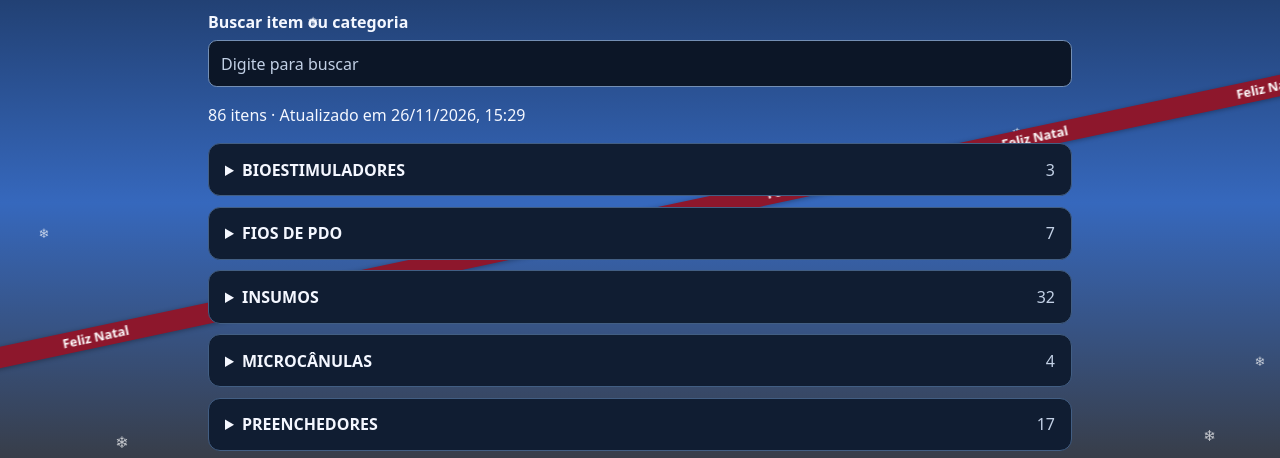
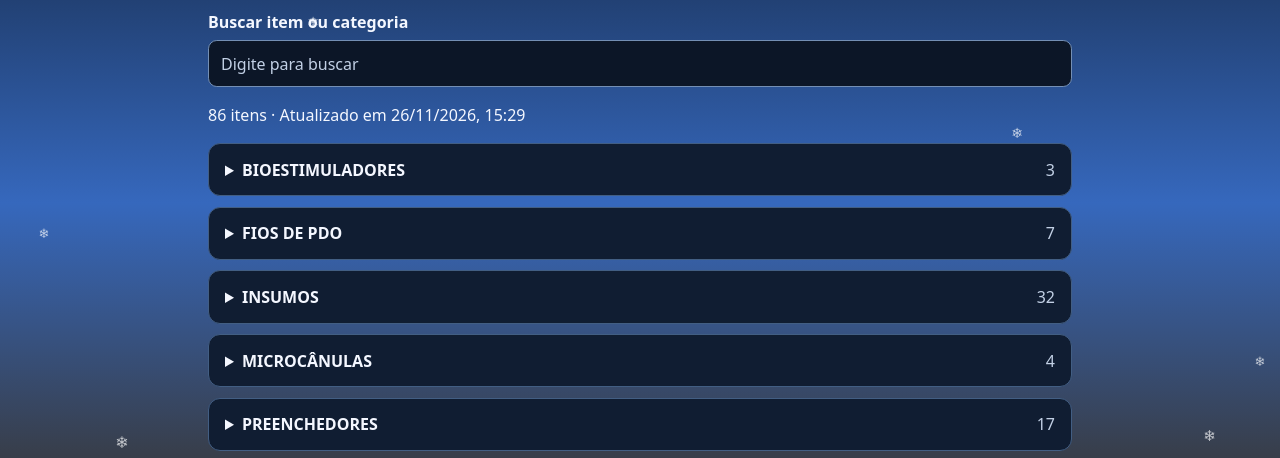
Before and after one commit to Helton-87/ldpricetable, a website with bundled scripts: page index.html in a window 1280 px wide. Shown: the part 333-791 px from the top of the page. Built offline with nearby package versions, Linux system fonts and the light colour scheme.

Commit message:
Remove a faixa diagonal de Feliz Natal

```diff
--- a/index.html
+++ b/index.html
@@ -28,32 +28,6 @@
     <span>❄</span>
     <span>❄</span>
   </div>
-  <div class="holiday-ribbon" aria-hidden="true">
-    <div class="holiday-ribbon__band">
-      <div class="holiday-ribbon__track">
-        <div class="holiday-ribbon__group">
-          <span>Feliz Natal</span>
-          <span>Feliz Natal</span>
-          <span>Feliz Natal</span>
-          <span>Feliz Natal</span>
-          <span>Feliz Natal</span>
-          <span>Feliz Natal</span>
-          <span>Feliz Natal</span>
-          <span>Feliz Natal</span>
-        </div>
-        <div class="holiday-ribbon__group">
-          <span>Feliz Natal</span>
-          <span>Feliz Natal</span>
-          <span>Feliz Natal</span>
-          <span>Feliz Natal</span>
-          <span>Feliz Natal</span>
-          <span>Feliz Natal</span>
-          <span>Feliz Natal</span>
-          <span>Feliz Natal</span>
-        </div>
-      </div>
-    </div>
-  </div>
   <header><div class="wrap bar"><div class="brand"><img src="./logo.png" alt="LD" width="44" height="44"><strong>Tabela de preços</strong></div><a href="./admin/">Administração</a></div></header>
   <main class="wrap">
     <section id="install" class="panel install" aria-labelledby="install-title" hidden>
--- a/public/styles.css
+++ b/public/styles.css
@@ -153,45 +153,3 @@ main > .muted { color: inherit; }
     to { transform: translateY(calc(100vh + 2rem)); }
   }
 }
-
-.holiday-ribbon {
-  position: fixed;
-  inset: 0;
-  overflow: hidden;
-  pointer-events: none;
-}
-.holiday-ribbon__band {
-  position: absolute;
-  top: 68%;
-  left: -25%;
-  width: 150%;
-  overflow: hidden;
-  transform: rotate(-12deg);
-  background: #8d172c;
-  color: #fff;
-  box-shadow: 0 1px 5px #03050755;
-  font-size: .8rem;
-  font-weight: 700;
-  line-height: 1.65;
-  white-space: nowrap;
-}
-.holiday-ribbon__track {
-  display: flex;
-}
-.holiday-ribbon__group {
-  display: flex;
-  flex: 0 0 auto;
-  justify-content: space-around;
-  min-width: max(100%, 48rem);
-}
-.holiday-ribbon ~ header, .holiday-ribbon ~ main {
-  position: relative;
-}
-@media (prefers-reduced-motion: no-preference) {
-  .holiday-ribbon__group {
-    animation: holiday-ribbon-scroll 22s linear infinite;
-  }
-  @keyframes holiday-ribbon-scroll {
-    to { transform: translateX(-100%); }
-  }
-}
--- a/public/sw.js
+++ b/public/sw.js
@@ -1,4 +1,4 @@
-const cacheName = 'ld-price-v6'
+const cacheName = 'ld-price-v7'
 const shell = ['/', '/app.js', '/catalog.js', '/styles.css', '/manifest.webmanifest', '/logo.png', '/icon-192.png', '/icon-512.png']
 const catalogPath = '/api/catalog'
 
--- a/styles.css
+++ b/styles.css
@@ -153,45 +153,3 @@ main > .muted { color: inherit; }
     to { transform: translateY(calc(100vh + 2rem)); }
   }
 }
-
-.holiday-ribbon {
-  position: fixed;
-  inset: 0;
-  overflow: hidden;
-  pointer-events: none;
-}
-.holiday-ribbon__band {
-  position: absolute;
-  top: 68%;
-  left: -25%;
-  width: 150%;
-  overflow: hidden;
-  transform: rotate(-12deg);
-  background: #8d172c;
-  color: #fff;
-  box-shadow: 0 1px 5px #03050755;
-  font-size: .8rem;
-  font-weight: 700;
-  line-height: 1.65;
-  white-space: nowrap;
-}
-.holiday-ribbon__track {
-  display: flex;
-}
-.holiday-ribbon__group {
-  display: flex;
-  flex: 0 0 auto;
-  justify-content: space-around;
-  min-width: max(100%, 48rem);
-}
-.holiday-ribbon ~ header, .holiday-ribbon ~ main {
-  position: relative;
-}
-@media (prefers-reduced-motion: no-preference) {
-  .holiday-ribbon__group {
-    animation: holiday-ribbon-scroll 22s linear infinite;
-  }
-  @keyframes holiday-ribbon-scroll {
-    to { transform: translateX(-100%); }
-  }
-}
--- a/sw.js
+++ b/sw.js
@@ -1,4 +1,4 @@
-const cacheName = 'ld-price-pages-v6'
+const cacheName = 'ld-price-pages-v7'
 const shell = [new URL('./', self.registration.scope).pathname, new URL('./app.js', self.registration.scope).pathname, new URL('./catalog.js', self.registration.scope).pathname, new URL('./styles.css', self.registration.scope).pathname, new URL('./manifest.webmanifest', self.registration.scope).pathname, new URL('./logo.png', self.registration.scope).pathname, new URL('./icon-192.png', self.registration.scope).pathname, new URL('./icon-512.png', self.registration.scope).pathname]
 const catalogPath = new URL('./catalog.json', self.registration.scope).pathname
 
```
Also changed, not shown: public/index.html (+0 -26 lines).
